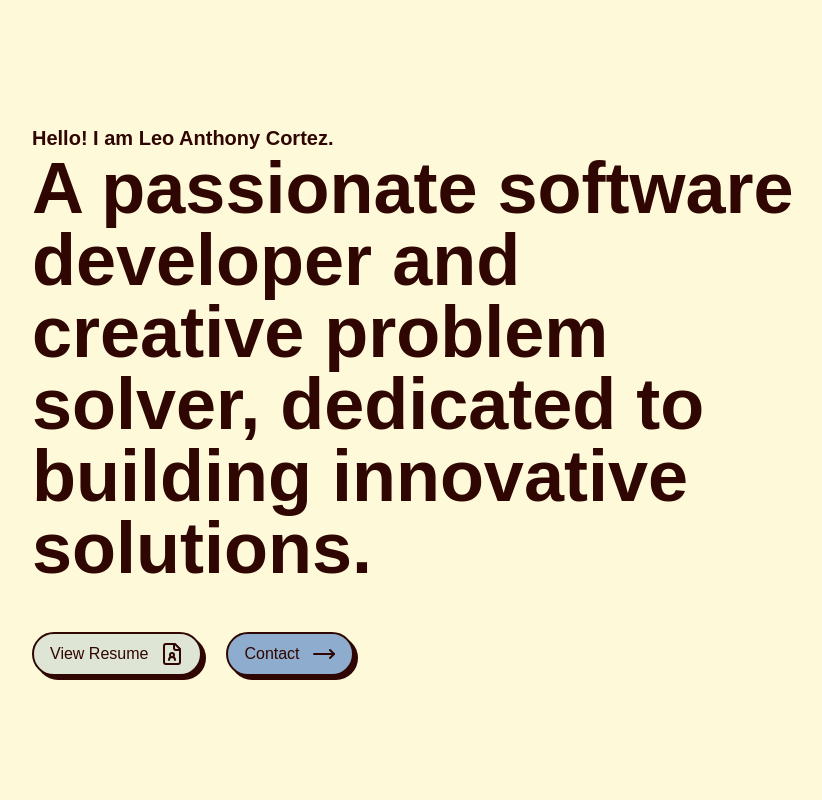
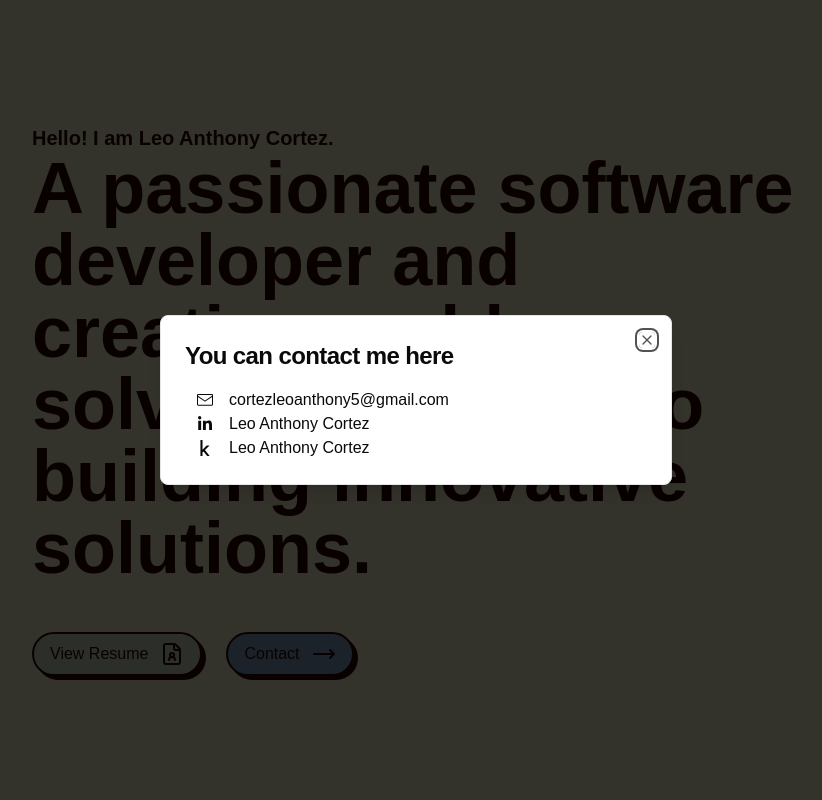
Before and after one commit to exxsid/MyWebPortfoliio, a Next.js app: page / in a window 1280 px wide. Both pictures are taken after a click on the button "Contact". Shown: the top 800 px of the page, without its empty margins (224-1046 px from the left). Built offline with nearby package versions, Linux system fonts and the light colour scheme.

Commit message:
add contacts

```diff
--- a/app/page.tsx
+++ b/app/page.tsx
@@ -1,5 +1,14 @@
 import { MoveRight, FileUser } from "lucide-react";
 import Image from "next/image";
+import {
+  Dialog,
+  DialogContent,
+  DialogHeader,
+  DialogTitle,
+  DialogTrigger,
+} from "@/components/ui/dialog";
+import { FaLinkedinIn, FaKaggle } from "react-icons/fa6";
+import { GoMail } from "react-icons/go";
 
 import { THEME, SHADOW } from "@/lib/color-pallete";
 import AboutIcon from "@/components/about-icon";
@@ -65,6 +74,8 @@
             </button>
           </a>
 
+          <Dialog>
+            <DialogTrigger asChild>
               <button
                 type="button"
                 className="flex flex-row items-center justify-center
@@ -79,6 +90,40 @@
               >
                 Contact <MoveRight />
               </button>
+            </DialogTrigger>
+            <DialogContent>
+              <DialogHeader>
+                <DialogTitle className="text-2xl">
+                  You can contact me here
+                </DialogTitle>
+              </DialogHeader>
+              <ul className="pl-3 gap-4">
+                <li className="flex gap-4 items-center">
+                  <GoMail />{" "}
+                  <a href="mailto:cortezleoanthony5@gmail.com">
+                    cortezleoanthony5@gmail.com
+                  </a>
+                </li>
+
+                <li className="flex gap-4 items-center">
+                  <FaLinkedinIn />{" "}
+                  <a href="https://www.linkedin.com/in/exxsid" target="_blank">
+                    Leo Anthony Cortez
+                  </a>
+                </li>
+
+                <li className="flex gap-4 items-center">
+                  <FaKaggle />{" "}
+                  <a
+                    href="https://www.kaggle.com/leoanthonycortez"
+                    target="_blank"
+                  >
+                    Leo Anthony Cortez
+                  </a>
+                </li>
+              </ul>
+            </DialogContent>
+          </Dialog>
         </div>
       </div>
 
--- a/components/project-card.tsx
+++ b/components/project-card.tsx
@@ -34,7 +34,7 @@
           <Image
             src={coverPhotoSrc}
             alt=""
-            layout="fill"
+            fill
             className="rounded-sm border-[0.15rem] object-cover"
             style={{
               borderColor: THEME.dark,
--- /dev/null
+++ b/components/ui/dialog.tsx
@@ -0,0 +1,122 @@
+"use client"
+
+import * as React from "react"
+import * as DialogPrimitive from "@radix-ui/react-dialog"
+import { X } from "lucide-react"
+
+import { cn } from "@/lib/utils"
+
+const Dialog = DialogPrimitive.Root
+
+const DialogTrigger = DialogPrimitive.Trigger
+
+const DialogPortal = DialogPrimitive.Portal
+
+const DialogClose = DialogPrimitive.Close
+
+const DialogOverlay = React.forwardRef<
+  React.ElementRef<typeof DialogPrimitive.Overlay>,
+  React.ComponentPropsWithoutRef<typeof DialogPrimitive.Overlay>
+>(({ className, ...props }, ref) => (
+  <DialogPrimitive.Overlay
+    ref={ref}
+    className={cn(
+      "fixed inset-0 z-50 bg-black/80  data-[state=open]:animate-in data-[state=closed]:animate-out data-[state=closed]:fade-out-0 data-[state=open]:fade-in-0",
+      className
+    )}
+    {...props}
+  />
+))
+DialogOverlay.displayName = DialogPrimitive.Overlay.displayName
+
+const DialogContent = React.forwardRef<
+  React.ElementRef<typeof DialogPrimitive.Content>,
+  React.ComponentPropsWithoutRef<typeof DialogPrimitive.Content>
+>(({ className, children, ...props }, ref) => (
+  <DialogPortal>
+    <DialogOverlay />
+    <DialogPrimitive.Content
+      ref={ref}
+      className={cn(
+        "fixed left-[50%] top-[50%] z-50 grid w-full max-w-lg translate-x-[-50%] translate-y-[-50%] gap-4 border bg-background p-6 shadow-lg duration-200 data-[state=open]:animate-in data-[state=closed]:animate-out data-[state=closed]:fade-out-0 data-[state=open]:fade-in-0 data-[state=closed]:zoom-out-95 data-[state=open]:zoom-in-95 data-[state=closed]:slide-out-to-left-1/2 data-[state=closed]:slide-out-to-top-[48%] data-[state=open]:slide-in-from-left-1/2 data-[state=open]:slide-in-from-top-[48%] sm:rounded-lg",
+        className
+      )}
+      {...props}
+    >
+      {children}
+      <DialogPrimitive.Close className="absolute right-4 top-4 rounded-sm opacity-70 ring-offset-background transition-opacity hover:opacity-100 focus:outline-none focus:ring-2 focus:ring-ring focus:ring-offset-2 disabled:pointer-events-none data-[state=open]:bg-accent data-[state=open]:text-muted-foreground">
+        <X className="h-4 w-4" />
+        <span className="sr-only">Close</span>
+      </DialogPrimitive.Close>
+    </DialogPrimitive.Content>
+  </DialogPortal>
+))
+DialogContent.displayName = DialogPrimitive.Content.displayName
+
+const DialogHeader = ({
+  className,
+  ...props
+}: React.HTMLAttributes<HTMLDivElement>) => (
+  <div
+    className={cn(
+      "flex flex-col space-y-1.5 text-center sm:text-left",
+      className
+    )}
+    {...props}
+  />
+)
+DialogHeader.displayName = "DialogHeader"
+
+const DialogFooter = ({
+  className,
+  ...props
+}: React.HTMLAttributes<HTMLDivElement>) => (
+  <div
+    className={cn(
+      "flex flex-col-reverse sm:flex-row sm:justify-end sm:space-x-2",
+      className
+    )}
+    {...props}
+  />
+)
+DialogFooter.displayName = "DialogFooter"
+
+const DialogTitle = React.forwardRef<
+  React.ElementRef<typeof DialogPrimitive.Title>,
+  React.ComponentPropsWithoutRef<typeof DialogPrimitive.Title>
+>(({ className, ...props }, ref) => (
+  <DialogPrimitive.Title
+    ref={ref}
+    className={cn(
+      "text-lg font-semibold leading-none tracking-tight",
+      className
+    )}
+    {...props}
+  />
+))
+DialogTitle.displayName = DialogPrimitive.Title.displayName
+
+const DialogDescription = React.forwardRef<
+  React.ElementRef<typeof DialogPrimitive.Description>,
+  React.ComponentPropsWithoutRef<typeof DialogPrimitive.Description>
+>(({ className, ...props }, ref) => (
+  <DialogPrimitive.Description
+    ref={ref}
+    className={cn("text-sm text-muted-foreground", className)}
+    {...props}
+  />
+))
+DialogDescription.displayName = DialogPrimitive.Description.displayName
+
+export {
+  Dialog,
+  DialogPortal,
+  DialogOverlay,
+  DialogTrigger,
+  DialogClose,
+  DialogContent,
+  DialogHeader,
+  DialogFooter,
+  DialogTitle,
+  DialogDescription,
+}
--- a/package.json
+++ b/package.json
@@ -10,6 +10,7 @@
   },
   "dependencies": {
     "@devnomic/marquee": "^1.0.2",
+    "@radix-ui/react-dialog": "^1.1.13",
     "@radix-ui/react-navigation-menu": "^1.2.1",
     "@radix-ui/react-slot": "^1.2.2",
     "class-variance-authority": "^0.7.0",
```
Also changed, not shown: 1 other file (tests, documents, lock files or other folders). Lines whose indentation alone changed are shown as unchanged.
